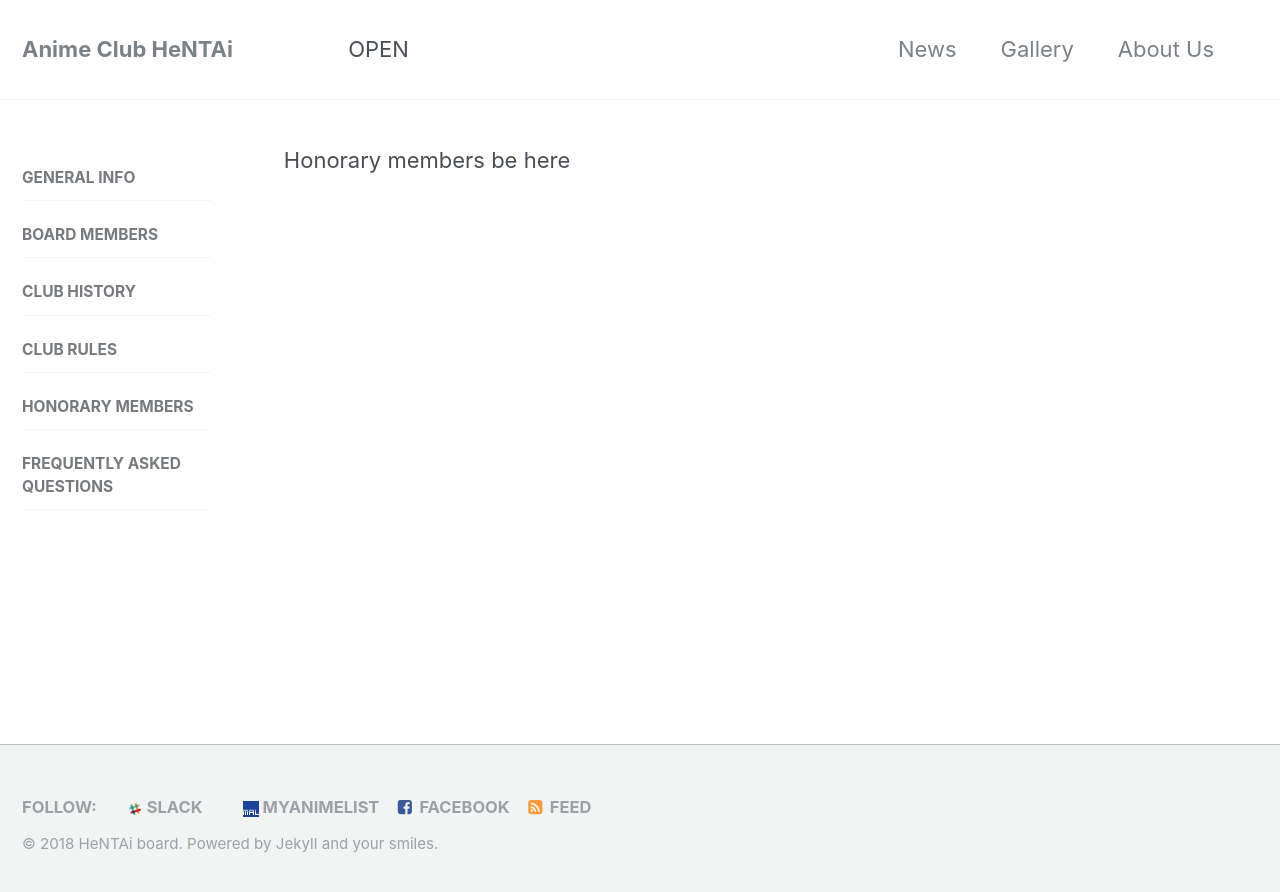
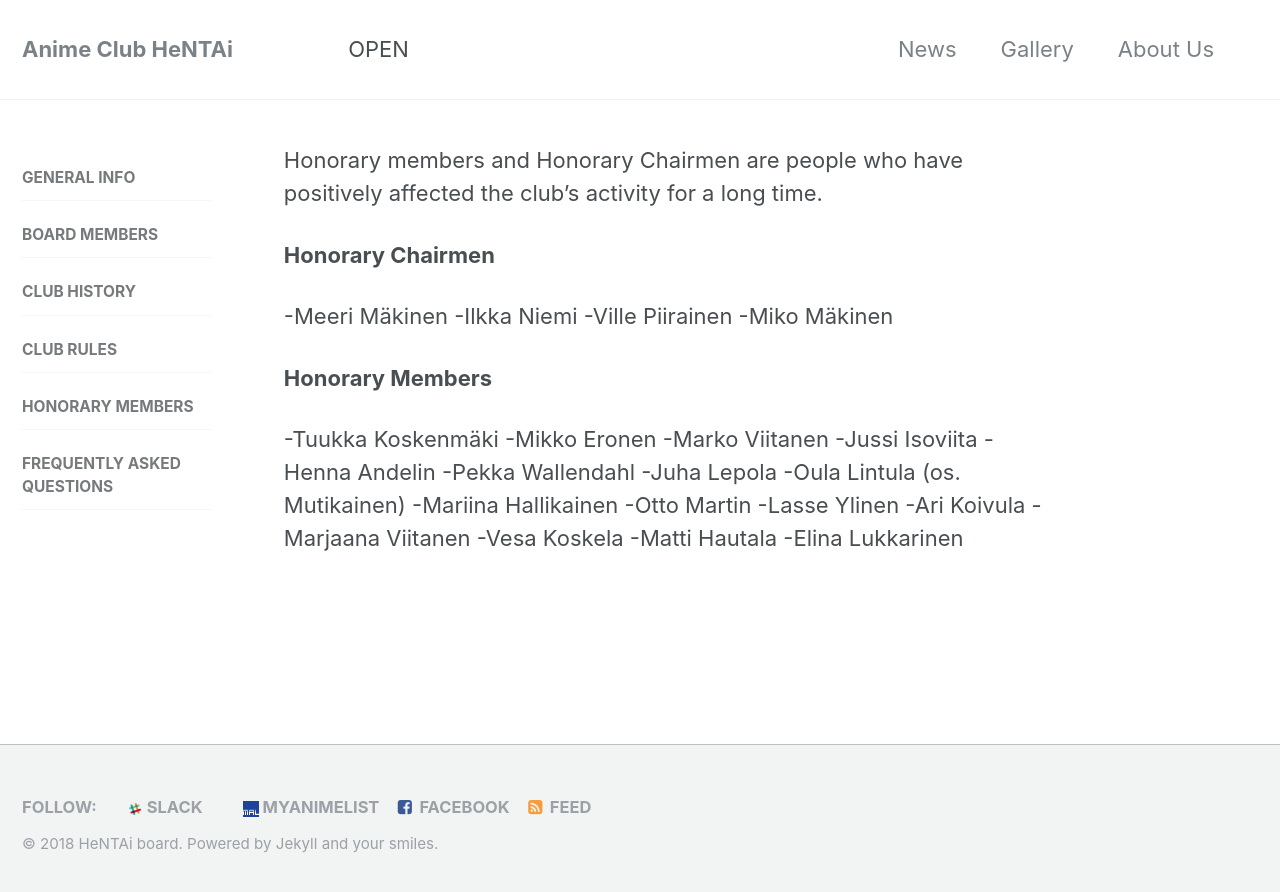
Before and after one commit to HNTA-Club/website, a Jekyll site: the page built from _pages/honorary.md, in a window 1280 px wide. Shown: the top 892 px of the page. Built offline with Jekyll 4.4.1, drawn with Linux system fonts in a browser that asks for light colours.

Commit message:
putting those honorary members out there.

```diff
--- a/_pages/honorary.md
+++ b/_pages/honorary.md
@@ -4,4 +4,30 @@ permalink: /Honor/
 sidebar:
   nav: "info"
 ---
-Honorary members be here
+Honorary members and Honorary Chairmen are people who have positively affected the club's activity for a long time.
+
+**Honorary Chairmen**
+
+  -Meeri Mäkinen
+  -Ilkka Niemi
+  -Ville Piirainen
+  -Miko Mäkinen
+
+**Honorary Members**
+
+  -Tuukka Koskenmäki
+  -Mikko Eronen
+  -Marko Viitanen
+  -Jussi Isoviita
+  -Henna Andelin
+  -Pekka Wallendahl
+  -Juha Lepola
+  -Oula Lintula (os. Mutikainen)
+  -Mariina Hallikainen
+  -Otto Martin
+  -Lasse Ylinen
+  -Ari Koivula
+  -Marjaana Viitanen
+  -Vesa Koskela
+  -Matti Hautala
+  -Elina Lukkarinen
```
